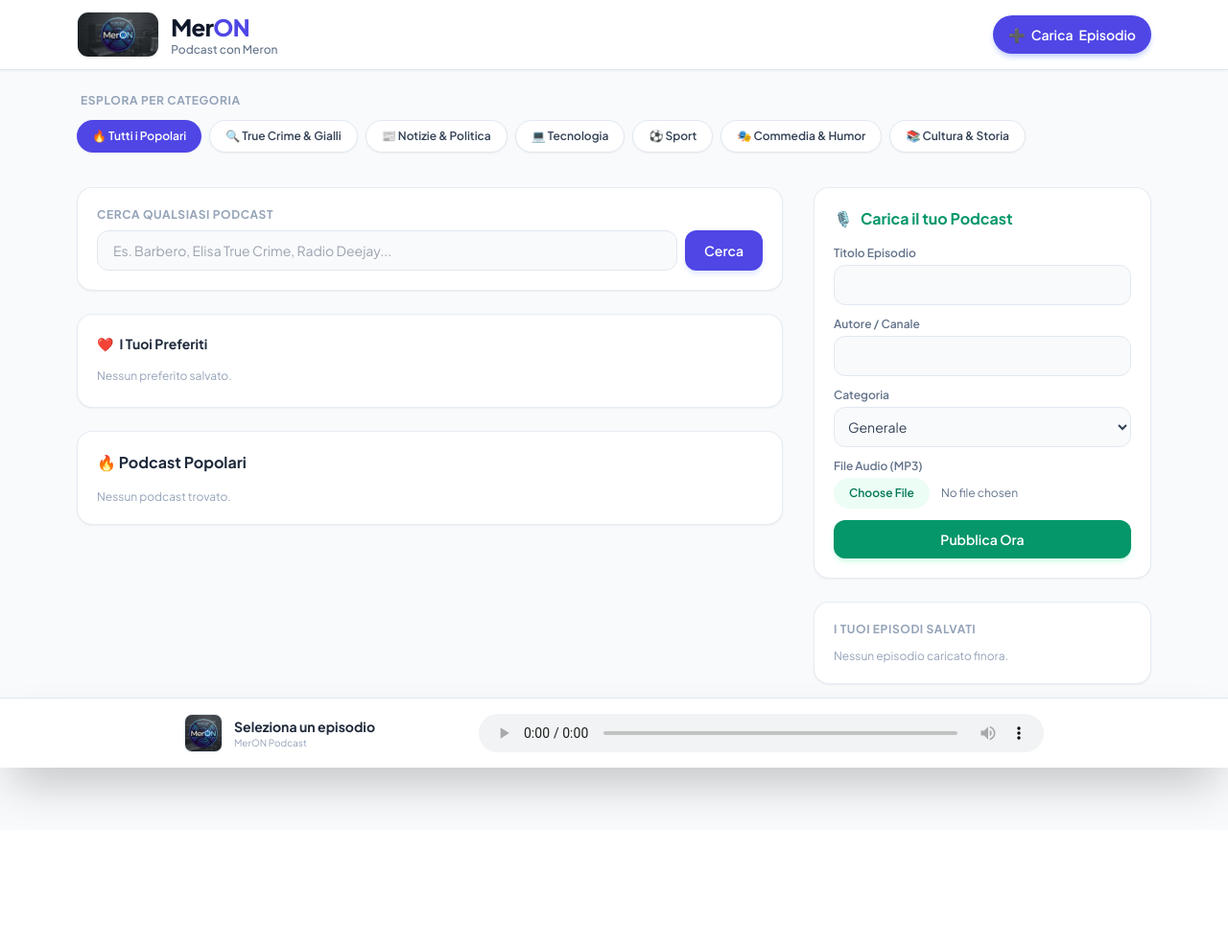
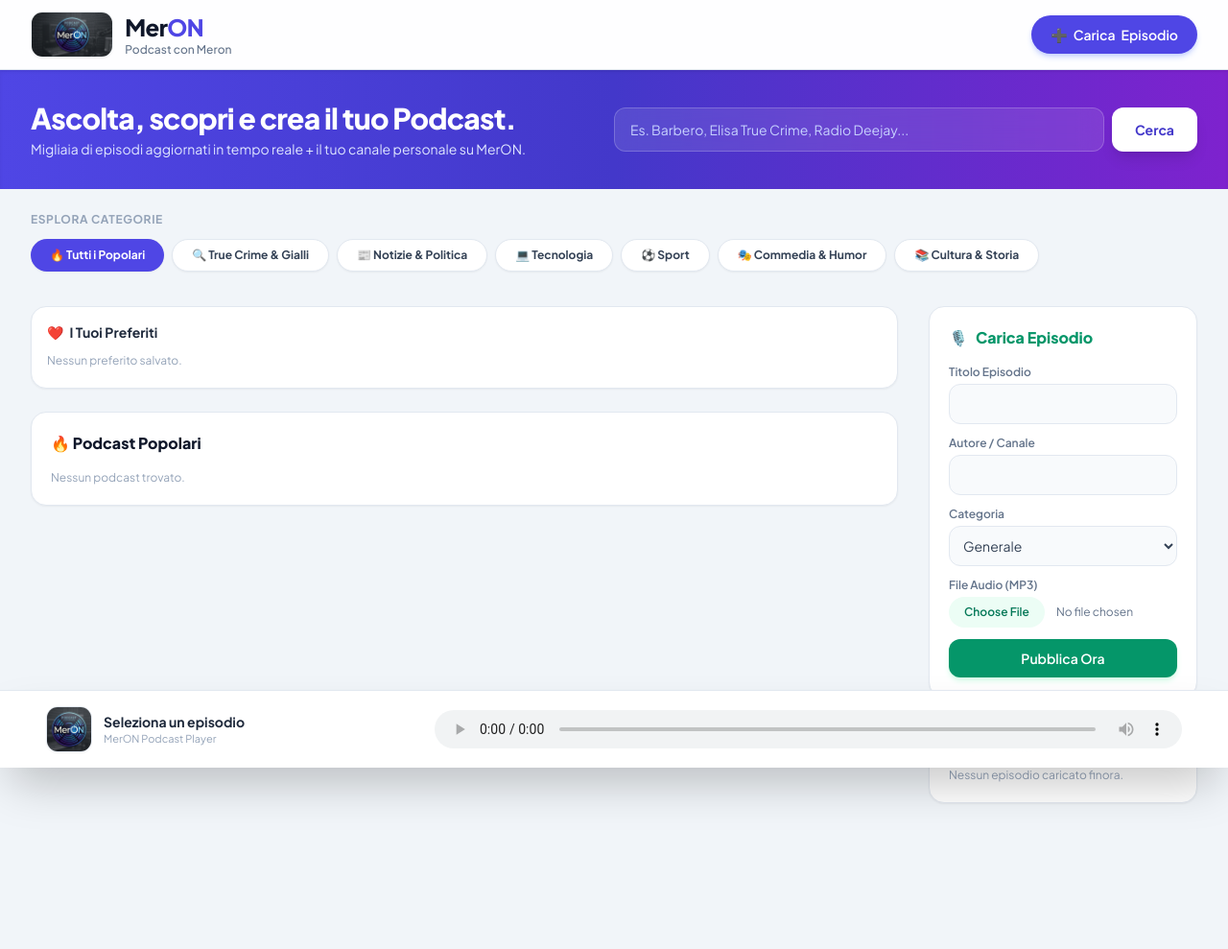
Before and after one commit to meronfaniel77-tech/meron-podcast-, a FastAPI app: page / in a window 1280 px wide. Shown: the whole page at 96% size. Before the commit the page ends 845 px from the top, so only its background shows below. Run offline with FastAPI, Linux system fonts and the light colour scheme; data that the repository does not hold is empty; some libraries are stand-ins or nearby versions.

Commit message:
Update index.html

```diff
--- a/templates/index.html
+++ b/templates/index.html
@@ -13,11 +13,11 @@
         .no-scrollbar { -ms-overflow-style: none; scrollbar-width: none; }
     </style>
 </head>
-<body class="bg-slate-50 text-slate-800 min-h-screen pb-32" onload="initApp()">
+<body class="bg-slate-100 text-slate-800 min-h-screen pb-32" onload="initApp()">
 
-    <!-- Header Elegante Chiaro -->
+    <!-- HEADER FLUIDO (LARGHEZZA TOTALE) -->
     <header class="bg-white border-b border-slate-200 sticky top-0 z-30 shadow-sm backdrop-blur-md bg-white/90">
-        <div class="max-w-6xl mx-auto px-4 py-3 flex justify-between items-center">
+        <div class="w-full px-4 sm:px-8 py-3 flex justify-between items-center">
             <div class="flex items-center gap-3">
                 <img src="/logo.png"
                      onerror="this.onerror=null; this.src='/logo.jpg';"
@@ -28,82 +28,89 @@
                     <p class="text-slate-500 text-xs font-medium hidden sm:block">Podcast con Meron</p>
                 </div>
             </div>
-            <a href="#upload-section" class="bg-indigo-600 hover:bg-indigo-700 text-white text-xs sm:text-sm font-semibold px-4 py-2.5 rounded-full shadow-md shadow-indigo-200 transition flex items-center gap-1.5">
+            <a href="#upload-section" class="bg-indigo-600 hover:bg-indigo-700 text-white text-xs sm:text-sm font-semibold px-5 py-2.5 rounded-full shadow-md shadow-indigo-200 transition flex items-center gap-1.5">
                 <span>➕</span> <span class="hidden sm:inline">Carica</span> Episodio
             </a>
         </div>
     </header>
 
-    <main class="max-w-6xl mx-auto px-4 py-6 space-y-8">
+    <!-- BANNER HERO IN ALTO -->
+    <div class="w-full bg-gradient-to-r from-indigo-600 via-indigo-700 to-purple-700 text-white py-8 px-4 sm:px-8 shadow-inner">
+        <div class="w-full flex flex-col md:flex-row justify-between items-center gap-4">
+            <div>
+                <h2 class="text-2xl sm:text-3xl font-extrabold tracking-tight">Ascolta, scopri e crea il tuo Podcast.</h2>
+                <p class="text-indigo-100 text-xs sm:text-sm mt-1">Migliaia di episodi aggiornati in tempo reale + il tuo canale personale su MerON.</p>
+            </div>
+            <!-- BARRA DI RICERCA INTEGRATA NELL'HERO -->
+            <div class="w-full md:w-1/2 flex gap-2">
+                <input type="text" id="search-input" placeholder="Es. Barbero, Elisa True Crime, Radio Deejay..."
+                       onkeydown="if(event.key==='Enter') searchPodcasts()"
+                       class="w-full px-4 py-3 rounded-xl bg-white/10 backdrop-blur-md border border-white/20 text-white placeholder-indigo-200 text-sm focus:outline-none focus:bg-white focus:text-slate-900 focus:placeholder-slate-400 transition">
+                <button onclick="searchPodcasts()" class="bg-white hover:bg-indigo-50 text-indigo-700 px-6 py-3 rounded-xl font-bold text-sm shadow-lg transition whitespace-nowrap">Cerca</button>
+            </div>
+        </div>
+    </div>
 
-        <!-- FILTRI PER CATEGORIA (SCORREVOLE DA MOBILE) -->
-        <section class="space-y-3">
-            <h3 class="text-xs font-bold text-slate-400 uppercase tracking-wider px-1">Esplora per Categoria</h3>
-            <div class="flex gap-2 overflow-x-auto no-scrollbar pb-1">
-                <button onclick="loadCategory('', this)" class="cat-btn bg-indigo-600 text-white px-4 py-2 rounded-full text-xs font-semibold whitespace-nowrap shadow-sm transition">🔥 Tutti i Popolari</button>
-                <button onclick="loadCategory('1315', this)" class="cat-btn bg-white border border-slate-200 text-slate-700 hover:bg-slate-100 px-4 py-2 rounded-full text-xs font-semibold whitespace-nowrap shadow-sm transition">🔍 True Crime & Gialli</button>
-                <button onclick="loadCategory('1489', this)" class="cat-btn bg-white border border-slate-200 text-slate-700 hover:bg-slate-100 px-4 py-2 rounded-full text-xs font-semibold whitespace-nowrap shadow-sm transition">📰 Notizie & Politica</button>
-                <button onclick="loadCategory('1318', this)" class="cat-btn bg-white border border-slate-200 text-slate-700 hover:bg-slate-100 px-4 py-2 rounded-full text-xs font-semibold whitespace-nowrap shadow-sm transition">💻 Tecnologia</button>
-                <button onclick="loadCategory('1545', this)" class="cat-btn bg-white border border-slate-200 text-slate-700 hover:bg-slate-100 px-4 py-2 rounded-full text-xs font-semibold whitespace-nowrap shadow-sm transition">⚽ Sport</button>
-                <button onclick="loadCategory('1303', this)" class="cat-btn bg-white border border-slate-200 text-slate-700 hover:bg-slate-100 px-4 py-2 rounded-full text-xs font-semibold whitespace-nowrap shadow-sm transition">🎭 Commedia & Humor</button>
-                <button onclick="loadCategory('1304', this)" class="cat-btn bg-white border border-slate-200 text-slate-700 hover:bg-slate-100 px-4 py-2 rounded-full text-xs font-semibold whitespace-nowrap shadow-sm transition">📚 Cultura & Storia</button>
+    <!-- MAIN CONTAINER A SCHERMO INTERO -->
+    <main class="w-full px-4 sm:px-8 py-6 space-y-8">
+
+        <!-- CATEGORIE SCORREVOLI -->
+        <section class="space-y-2">
+            <h3 class="text-xs font-bold text-slate-400 uppercase tracking-wider">Esplora Categorie</h3>
+            <div class="flex gap-2 overflow-x-auto no-scrollbar py-1">
+                <button onclick="loadCategory('', this)" class="cat-btn bg-indigo-600 text-white px-5 py-2 rounded-full text-xs font-bold whitespace-nowrap shadow-sm transition">🔥 Tutti i Popolari</button>
+                <button onclick="loadCategory('1315', this)" class="cat-btn bg-white border border-slate-200 text-slate-700 hover:bg-slate-200 px-5 py-2 rounded-full text-xs font-bold whitespace-nowrap shadow-sm transition">🔍 True Crime & Gialli</button>
+                <button onclick="loadCategory('1489', this)" class="cat-btn bg-white border border-slate-200 text-slate-700 hover:bg-slate-200 px-5 py-2 rounded-full text-xs font-bold whitespace-nowrap shadow-sm transition">📰 Notizie & Politica</button>
+                <button onclick="loadCategory('1318', this)" class="cat-btn bg-white border border-slate-200 text-slate-700 hover:bg-slate-200 px-5 py-2 rounded-full text-xs font-bold whitespace-nowrap shadow-sm transition">💻 Tecnologia</button>
+                <button onclick="loadCategory('1545', this)" class="cat-btn bg-white border border-slate-200 text-slate-700 hover:bg-slate-200 px-5 py-2 rounded-full text-xs font-bold whitespace-nowrap shadow-sm transition">⚽ Sport</button>
+                <button onclick="loadCategory('1303', this)" class="cat-btn bg-white border border-slate-200 text-slate-700 hover:bg-slate-200 px-5 py-2 rounded-full text-xs font-bold whitespace-nowrap shadow-sm transition">🎭 Commedia & Humor</button>
+                <button onclick="loadCategory('1304', this)" class="cat-btn bg-white border border-slate-200 text-slate-700 hover:bg-slate-200 px-5 py-2 rounded-full text-xs font-bold whitespace-nowrap shadow-sm transition">📚 Cultura & Storia</button>
             </div>
         </section>
 
-        <!-- GRIGLIA PRINCIPALE -->
-        <div class="grid grid-cols-1 lg:grid-cols-3 gap-8">
+        <!-- LAYOUT 4/5 + 1/5 PER SFRUTTARE TUTTA LA LARGHEZZA -->
+        <div class="grid grid-cols-1 xl:grid-cols-4 gap-8">
 
-            <!-- COLONNA SINISTRA (CERCA & PODCAST) -->
-            <div class="lg:col-span-2 space-y-6">
-
-                <!-- BARRA DI RICERCA -->
-                <div class="bg-white p-4 sm:p-5 rounded-2xl shadow-sm border border-slate-200/80">
-                    <label class="block text-xs font-bold text-slate-400 uppercase tracking-wider mb-2">Cerca qualsiasi Podcast</label>
-                    <div class="flex gap-2">
-                        <input type="text" id="search-input" placeholder="Es. Barbero, Elisa True Crime, Radio Deejay..."
-                               onkeydown="if(event.key==='Enter') searchPodcasts()"
-                               class="w-full px-4 py-2.5 rounded-xl bg-slate-50 border border-slate-200 text-slate-800 text-sm focus:outline-none focus:ring-2 focus:ring-indigo-500/20 focus:border-indigo-500 transition">
-                        <button onclick="searchPodcasts()" class="bg-indigo-600 hover:bg-indigo-700 text-white px-5 py-2.5 rounded-xl font-semibold text-sm shadow-md shadow-indigo-100 transition whitespace-nowrap">Cerca</button>
-                    </div>
-                </div>
+            <!-- SEZIONE PRINCIPALE PODCAST (3 COLONNE SU DESKTOP GRANDE) -->
+            <div class="xl:col-span-3 space-y-6">
 
                 <!-- PREFERITI -->
-                <div id="favorites-section" class="bg-white p-4 sm:p-5 rounded-2xl shadow-sm border border-slate-200/80">
-                    <h3 class="text-sm font-bold text-amber-500 mb-3 flex items-center gap-1.5">❤️ <span class="text-slate-800">I Tuoi Preferiti</span></h3>
+                <div id="favorites-section" class="bg-white p-4 rounded-2xl shadow-sm border border-slate-200">
+                    <h3 class="text-sm font-bold text-amber-500 mb-2 flex items-center gap-1.5">❤️ <span class="text-slate-800">I Tuoi Preferiti</span></h3>
                     <div id="favorites-list" class="flex gap-3 overflow-x-auto no-scrollbar py-1">
                         <p class="text-slate-400 text-xs">Nessun preferito salvato.</p>
                     </div>
                 </div>
 
-                <!-- RISULTATI / PODCAST -->
-                <div class="bg-white p-4 sm:p-5 rounded-2xl shadow-sm border border-slate-200/80">
-                    <h3 id="results-title" class="text-base font-bold text-slate-800 mb-4">🔥 Top Podcast del Momento</h3>
-                    <div id="search-results" class="grid grid-cols-1 sm:grid-cols-2 gap-3">
-                        <p class="text-slate-400 text-xs col-span-2">Caricamento in corso...</p>
+                <!-- GRIGLIA ESPANSA PODCAST -->
+                <div class="bg-white p-5 rounded-2xl shadow-sm border border-slate-200">
+                    <h3 id="results-title" class="text-base font-extrabold text-slate-900 mb-4">🔥 Top Podcast del Momento</h3>
+                    <div id="search-results" class="grid grid-cols-1 sm:grid-cols-2 md:grid-cols-3 lg:grid-cols-3 gap-4">
+                        <p class="text-slate-400 text-xs col-span-full">Caricamento in corso...</p>
                     </div>
                 </div>
 
-                <!-- MODALE/CONTAINER EPISODI -->
-                <div id="episodes-container" class="hidden bg-white p-4 sm:p-5 rounded-2xl shadow-md border border-indigo-100 space-y-4">
+                <!-- EPISODI SELEZIONATI -->
+                <div id="episodes-container" class="hidden bg-white p-5 rounded-2xl shadow-md border border-indigo-200 space-y-4">
                     <div class="flex justify-between items-center border-b border-slate-100 pb-3">
-                        <h3 id="selected-podcast-title" class="text-sm font-bold text-indigo-600 truncate max-w-[250px] sm:max-w-xs"></h3>
-                        <button onclick="closeEpisodes()" class="text-xs text-slate-400 hover:text-slate-600 bg-slate-100 px-2.5 py-1 rounded-lg">✕ Chiudi</button>
+                        <h3 id="selected-podcast-title" class="text-base font-bold text-indigo-600 truncate"></h3>
+                        <button onclick="closeEpisodes()" class="text-xs text-slate-400 hover:text-slate-600 bg-slate-100 px-3 py-1.5 rounded-lg">✕ Chiudi</button>
                     </div>
 
                     <input type="text" id="filter-episodes-input" onkeyup="filterEpisodes()"
-                           placeholder="⚡ Filtra episodi..."
-                           class="w-full px-3 py-2 rounded-lg bg-slate-50 border border-slate-200 text-xs text-slate-800 focus:outline-none focus:border-indigo-500">
+                           placeholder="⚡ Filtra tra gli episodi..."
+                           class="w-full px-4 py-2 rounded-xl bg-slate-50 border border-slate-200 text-xs text-slate-800 focus:outline-none focus:border-indigo-500">
 
-                    <div id="episodes-list" class="space-y-2 max-h-[350px] overflow-y-auto pr-1"></div>
+                    <div id="episodes-list" class="grid grid-cols-1 md:grid-cols-2 gap-2 max-h-[400px] overflow-y-auto pr-1"></div>
                 </div>
 
             </div>
 
-            <!-- COLONNA DESTRA (CARICA I TUOI EPISODI) -->
+            <!-- COLONNA LATERALE (CARICAMENTO & I TUOI EPISODI) -->
             <div class="space-y-6">
 
-                <section id="upload-section" class="bg-white p-5 rounded-2xl shadow-sm border border-slate-200/80 space-y-4">
-                    <h2 class="text-base font-bold text-emerald-600 flex items-center gap-2">🎙️ <span>Carica il tuo Podcast</span></h2>
+                <section id="upload-section" class="bg-white p-5 rounded-2xl shadow-sm border border-slate-200 space-y-4">
+                    <h2 class="text-base font-extrabold text-emerald-600 flex items-center gap-2">🎙️ <span>Carica Episodio</span></h2>
 
                     <form id="upload-form" onsubmit="uploadPodcast(event)" class="space-y-3">
                         <div>
@@ -133,17 +140,16 @@
                     </form>
                 </section>
 
-                <!-- LISTA EPISODI UTENTE DALLA DATABASE -->
-                <div class="bg-white p-5 rounded-2xl shadow-sm border border-slate-200/80">
-                    <h3 class="text-xs font-bold text-slate-400 uppercase tracking-wider mb-3">I Tuoi Episodi Salvati</h3>
-                    <div id="user-episodes" class="space-y-2">
+                <div class="bg-white p-5 rounded-2xl shadow-sm border border-slate-200">
+                    <h3 class="text-xs font-bold text-slate-400 uppercase tracking-wider mb-3">Episodi Caricati da Te</h3>
+                    <div id="user-episodes" class="space-y-2 max-h-[300px] overflow-y-auto">
                         {% for ep in user_episodes %}
                         <div class="p-3 bg-slate-50 rounded-xl border border-slate-100 flex justify-between items-center">
-                            <div class="truncate max-w-[170px]">
+                            <div class="truncate max-w-[150px]">
                                 <p class="font-bold text-xs text-slate-800 truncate">{{ ep.title }}</p>
                                 <p class="text-[10px] text-slate-400 truncate">{{ ep.author }} • <span class="text-emerald-600 font-medium">{{ ep.category }}</span></p>
                             </div>
-                            <button onclick="playAudio('{{ ep.audio_url }}', '{{ ep.title }}', '/logo.png')" class="bg-emerald-600 hover:bg-emerald-700 text-white px-3 py-1.5 rounded-lg text-xs font-semibold shadow-sm transition">▶ Ascolta</button>
+                            <button onclick="playAudio('{{ ep.audio_url }}', '{{ ep.title }}', '/logo.png')" class="bg-emerald-600 hover:bg-emerald-700 text-white px-3 py-1.5 rounded-lg text-xs font-semibold transition">▶</button>
                         </div>
                         {% else %}
                         <p class="text-slate-400 text-xs">Nessun episodio caricato finora.</p>
@@ -157,15 +163,15 @@
 
     </main>
 
-    <!-- PLAYER AUDIO MOBILE & DESKTOP FISSO IN BASSO -->
+    <!-- PLAYER AUDIO FULL WIDTH IN BASSO -->
     <div class="fixed bottom-0 left-0 right-0 bg-white/95 backdrop-blur-md border-t border-slate-200 p-3 sm:p-4 shadow-2xl z-50">
-        <div class="max-w-4xl mx-auto flex flex-col sm:flex-row items-center justify-between gap-3">
+        <div class="w-full px-4 sm:px-8 flex flex-col sm:flex-row items-center justify-between gap-4">
 
             <div class="flex items-center gap-3 w-full sm:w-1/3">
-                <img id="player-img" src="/logo.png" class="w-10 h-10 rounded-lg object-cover shadow-sm border border-slate-200 flex-shrink-0">
+                <img id="player-img" src="/logo.png" class="w-12 h-12 rounded-xl object-cover shadow-sm border border-slate-200 flex-shrink-0">
                 <div class="truncate">
                     <p id="player-title" class="font-bold text-xs sm:text-sm text-slate-800 truncate">Seleziona un episodio</p>
-                    <p id="player-subtitle" class="text-[10px] text-slate-400 truncate">MerON Podcast</p>
+                    <p id="player-subtitle" class="text-[11px] text-slate-400 truncate">MerON Podcast Player</p>
                 </div>
             </div>
 
@@ -196,13 +202,12 @@
             player.play();
         }
 
-        // CARICA PER CATEGORIA
         async function loadCategory(genreId, btnElement = null) {
             if (btnElement) {
                 document.querySelectorAll('.cat-btn').forEach(b => {
-                    b.className = 'cat-btn bg-white border border-slate-200 text-slate-700 hover:bg-slate-100 px-4 py-2 rounded-full text-xs font-semibold whitespace-nowrap shadow-sm transition';
+                    b.className = 'cat-btn bg-white border border-slate-200 text-slate-700 hover:bg-slate-200 px-5 py-2 rounded-full text-xs font-bold whitespace-nowrap shadow-sm transition';
                 });
-                btnElement.className = 'cat-btn bg-indigo-600 text-white px-4 py-2 rounded-full text-xs font-semibold whitespace-nowrap shadow-sm transition';
+                btnElement.className = 'cat-btn bg-indigo-600 text-white px-5 py-2 rounded-full text-xs font-bold whitespace-nowrap shadow-sm transition';
             }
 
             const res = await fetch(`/api/top-podcasts?genre_id=${genreId}`);
@@ -210,7 +215,6 @@
             renderPodcastList(data.results, "🔥 Podcast Popolari");
         }
 
-        // RICERCA
         async function searchPodcasts() {
             const query = document.getElementById('search-input').value;
             if (!query) return;
@@ -220,7 +224,6 @@
             renderPodcastList(data.results, "🔍 Risultati Ricerca");
         }
 
-        // RENDERING LISTA PODCAST
         function renderPodcastList(items, title) {
             document.getElementById('results-title').innerText = title;
             const container = document.getElementById('search-results');
@@ -228,7 +231,7 @@
             currentPodcastsMap = {};
 
             if (!items || items.length === 0) {
-                container.innerHTML = '<p class="text-slate-400 text-xs col-span-2">Nessun podcast trovato.</p>';
+                container.innerHTML = '<p class="text-slate-400 text-xs col-span-full">Nessun podcast trovato.</p>';
                 return;
             }
 
@@ -239,11 +242,11 @@
                 const isFav = favorites.some(f => f.feedUrl === item.feedUrl);
 
                 const div = document.createElement('div');
-                div.className = 'flex items-center justify-between p-3 bg-slate-50 hover:bg-slate-100/80 rounded-xl border border-slate-100 transition cursor-pointer';
+                div.className = 'flex items-center justify-between p-3 bg-slate-50 hover:bg-indigo-50/50 rounded-xl border border-slate-100 hover:border-indigo-200 transition cursor-pointer shadow-sm';
 
                 div.innerHTML = `
                     <div class="flex items-center gap-3 flex-1 min-w-0" onclick="openPodcastFromMap(${index})">
-                        <img src="${item.artworkUrl60}" class="w-11 h-11 rounded-lg object-cover shadow-sm">
+                        <img src="${item.artworkUrl60}" class="w-12 h-12 rounded-xl object-cover shadow-sm">
                         <div class="truncate">
                             <p class="font-bold text-xs text-slate-800 truncate">${item.collectionName}</p>
                             <p class="text-[11px] text-slate-400 truncate">${item.artistName}</p>
@@ -291,10 +294,10 @@
             }
             favorites.forEach((fav) => {
                 const div = document.createElement('div');
-                div.className = 'flex items-center gap-2 bg-slate-50 border border-slate-200/60 p-1.5 pr-2 rounded-full flex-shrink-0';
+                div.className = 'flex items-center gap-2 bg-slate-50 border border-slate-200 p-1.5 pr-3 rounded-full flex-shrink-0';
                 div.innerHTML = `
                     <img src="${fav.image}" class="w-6 h-6 rounded-full object-cover">
-                    <span class="text-xs font-semibold text-slate-700 max-w-[100px] truncate cursor-pointer" onclick="loadEpisodes('${fav.feedUrl}', \`${fav.title}\`, '${fav.image}')">${fav.title}</span>
+                    <span class="text-xs font-semibold text-slate-700 max-w-[120px] truncate cursor-pointer" onclick="loadEpisodes('${fav.feedUrl}', \`${fav.title}\`, '${fav.image}')">${fav.title}</span>
                     <button onclick="removeFavorite(event, '${fav.feedUrl}')" class="text-[10px] text-slate-400 hover:text-red-500">✕</button>
                 `;
                 list.appendChild(div);
@@ -308,14 +311,13 @@
             renderFavorites();
         }
 
-        // CARICA EPISODI
         async function loadEpisodes(feedUrl, podcastName, artwork) {
             const container = document.getElementById('episodes-container');
             const list = document.getElementById('episodes-list');
             const titleHeader = document.getElementById('selected-podcast-title');
 
             titleHeader.innerText = podcastName;
-            list.innerHTML = '<p class="text-xs text-slate-400">Caricamento episodi in corso...</p>';
+            list.innerHTML = '<p class="text-xs text-slate-400 col-span-full">Caricamento episodi in corso...</p>';
             container.classList.remove('hidden');
             container.scrollIntoView({ behavior: 'smooth' });
 
@@ -325,21 +327,21 @@
                 list.innerHTML = '';
 
                 if (!data.episodes || data.episodes.length === 0) {
-                    list.innerHTML = '<p class="text-xs text-slate-400">Nessun episodio audio trovato.</p>';
+                    list.innerHTML = '<p class="text-xs text-slate-400 col-span-full">Nessun episodio audio trovato.</p>';
                     return;
                 }
 
                 data.episodes.forEach(ep => {
                     const item = document.createElement('div');
-                    item.className = 'episode-item p-2.5 bg-slate-50 rounded-xl flex justify-between items-center text-xs border border-slate-100';
+                    item.className = 'episode-item p-3 bg-slate-50 rounded-xl flex justify-between items-center text-xs border border-slate-100 hover:border-indigo-200 transition';
                     item.innerHTML = `
-                        <p class="font-medium truncate max-w-[200px] sm:max-w-xs text-slate-700">${ep.title}</p>
-                        <button onclick="playAudio('${ep.audio_url}', \`${ep.title}\`, '${artwork}')" class="bg-indigo-600 hover:bg-indigo-700 px-3 py-1 rounded-lg font-semibold text-white transition">▶ Ascolta</button>
+                        <p class="font-bold truncate text-slate-700 mr-2">${ep.title}</p>
+                        <button onclick="playAudio('${ep.audio_url}', \`${ep.title}\`, '${artwork}')" class="bg-indigo-600 hover:bg-indigo-700 px-3 py-1.5 rounded-lg font-bold text-white transition whitespace-nowrap">▶ Ascolta</button>
                     `;
                     list.appendChild(item);
                 });
             } catch (e) {
-                list.innerHTML = '<p class="text-xs text-red-500">Errore nel caricamento degli episodi.</p>';
+                list.innerHTML = '<p class="text-xs text-red-500 col-span-full">Errore nel caricamento degli episodi.</p>';
             }
         }
 
@@ -356,7 +358,6 @@
             document.getElementById('episodes-container').classList.add('hidden');
         }
 
-        // UPLOAD FORM
         async function uploadPodcast(event) {
             event.preventDefault();
             const formData = new FormData();
```
